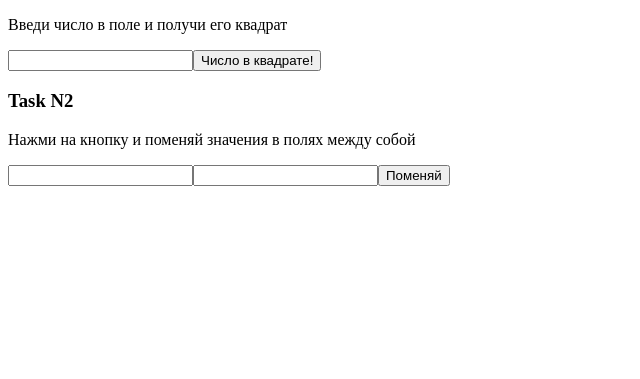
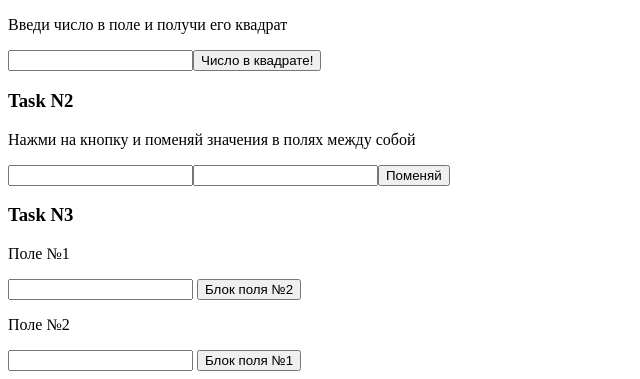
Before and after one commit to boxtersh/HW_JS, a plain HTML site: page index.html in a window 1280 px wide. Shown: the part 552-931 px from the top of the page, without its empty margins (0-640 px from the left). Before the commit the page ends 800 px from the top, so only its background shows below. Drawn offline with Linux system fonts and the light colour scheme.

Commit message:
independent work task3

```diff
--- a/index.html
+++ b/index.html
@@ -53,6 +53,14 @@
         <button onclick="replaceInput()">Поменяй</button>
     </div>
 
+    <h3>Task N3</h3>
+    <p>Поле №1</p>
+    <input id="input_6">
+    <button onclick="btn_6()">Блок поля №2</button><br />
+    <p>Поле №2</p>
+    <input id="input_7">
+    <button onclick="btn_7()">Блок поля №1</button>
+
     <script src="script.js"></script>
 </body>
 </html>
--- a/script.js
+++ b/script.js
@@ -37,4 +37,14 @@ let input_5 = document.getElementById('input_5');
 buff = input_5.value;
 input_5.value = input_4.value;
 input_4.value = buff;
+
 }
+function btn_6() {
+    document.getElementById('input_6').disabled = false;
+    document.getElementById('input_7').disabled = true;
+}
+
+function btn_7() {
+    document.getElementById('input_6').disabled = true;
+    document.getElementById('input_7').disabled = false;
+}
```
